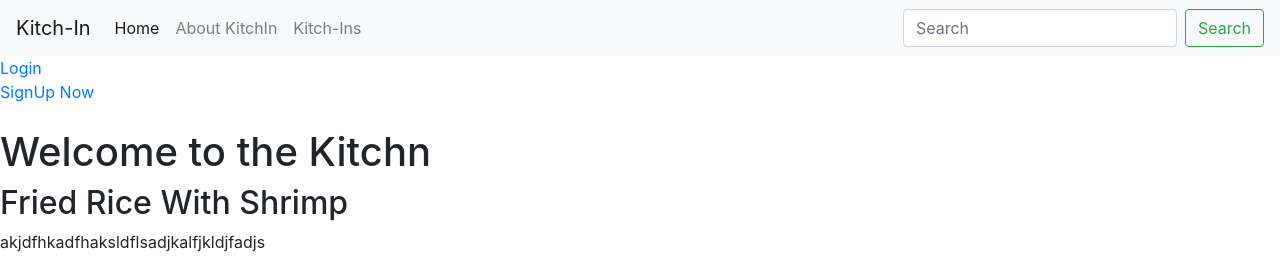
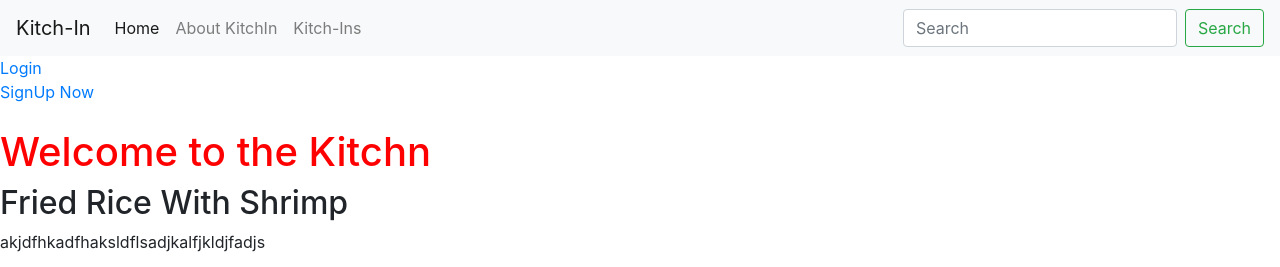
Before and after one commit to rnsiah/KitchinProject, a Django app: page /home in a window 1280 px wide. Shown: the top 267 px of the page. Run offline with Django 3.2, Linux system fonts and the light colour scheme; data comes from the database, SQL or seed files in the repository; some libraries are stand-ins or nearby versions.

Commit message:
css linked

```diff
--- /dev/null
+++ b/cooked/static/cooked/styles.css
@@ -0,0 +1,3 @@
+h1 {
+    color:red;
+}
--- a/cooked/templates/cooked/base.html
+++ b/cooked/templates/cooked/base.html
@@ -1,3 +1,4 @@
+{% load static %}
 <!doctype html>
 <html lang="en">
   <head>
@@ -7,6 +8,9 @@
 
     <!-- Bootstrap CSS -->
     <link rel="stylesheet" href="https://stackpath.bootstrapcdn.com/bootstrap/4.5.0/css/bootstrap.min.css" integrity="sha384-9aIt2nRpC12Uk9gS9baDl411NQApFmC26EwAOH8WgZl5MYYxFfc+NcPb1dKGj7Sk" crossorigin="anonymous">
+    {% comment %} Traditional stylesheet (user created) {% endcomment %}
+
+    <link rel="stylesheet" type="text/css" href="{% static 'cooked/styles.css' %}">
 
     <title>KitchIn</title>
   </head>
```
